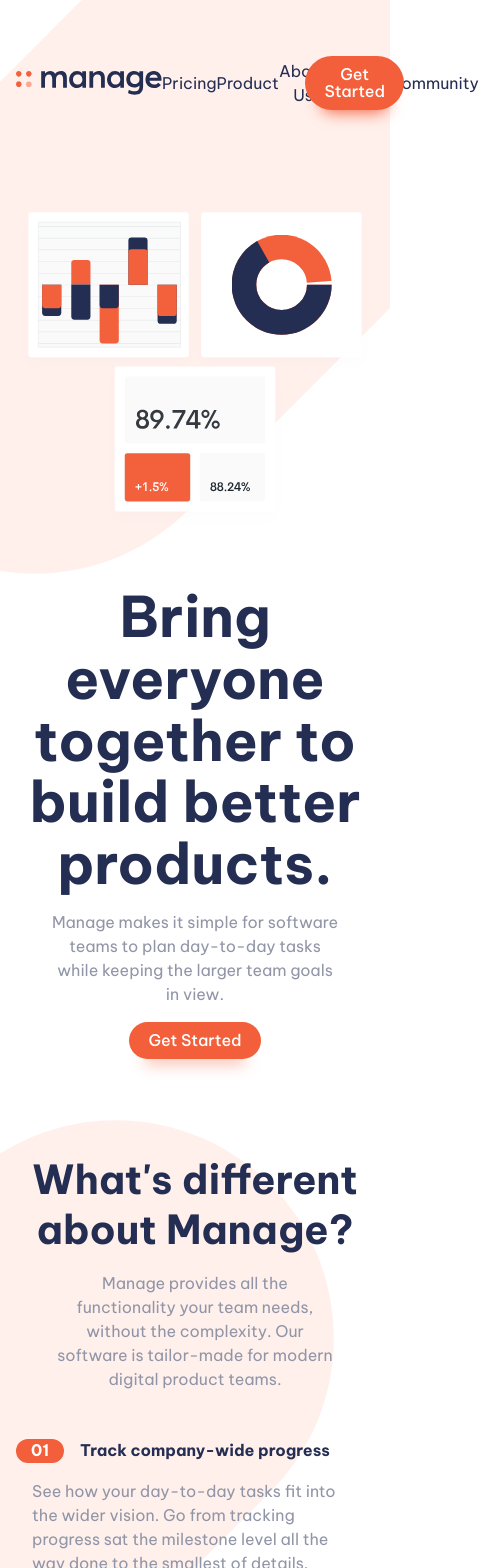
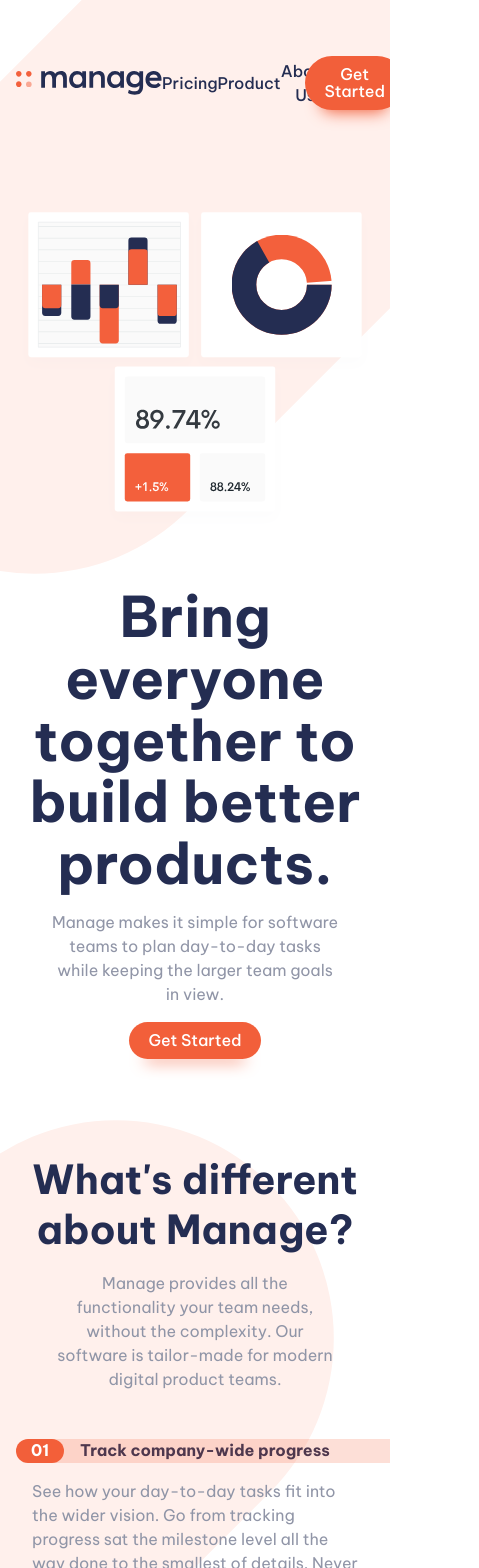
Before and after one commit to nicknahc/manage, a React (Create React App) app: page / in a window 390 px wide. Shown: the top 1568 px of the page, 479 px wide, since content can reach past the window. Built offline with nearby package versions, Linux system fonts and the light colour scheme.

Commit message:
mostly done and responsive

```diff
--- a/src/components/Features.js
+++ b/src/components/Features.js
@@ -15,7 +15,7 @@ function Features() {
           <ol className="numbered-list vertical-space-between">
             <li>
               <h3 className="numbered-item">Track company-wide progress</h3>
-              <p className="caption numbered-item-caption">
+              <p className="numbered-item-caption">
                 See how your day-to-day tasks fit into the wider vision. Go from
                 tracking progress sat the milestone level all the way done to
                 the smallest of details. Never lose sight of the bigger picture
@@ -24,7 +24,7 @@ function Features() {
             </li>
             <li>
               <h3 className="numbered-item">Advanced built-in reports</h3>
-              <p className="caption numbered-item-caption">
+              <p className="numbered-item-caption">
                 Set internal delivery estimates and track progress towards
                 company goals. Our customisable dashboard helps you build out
                 the reports you need to keep key stakeholders informed.
@@ -34,7 +34,7 @@ function Features() {
               <h3 className="numbered-item">
                 Everything you need in one place
               </h3>
-              <p className="caption numbered-item-caption">
+              <p className="numbered-item-caption">
                 Stop jumping from one service to another to communicate, store
                 files, track tasks, and share documents. Manage offers an
                 all-in-one team productivity solution.
--- a/src/components/Footer.js
+++ b/src/components/Footer.js
@@ -12,24 +12,49 @@ function Footer() {
         <div className="footer-logos">
           <img src={logo} width="146" height="24" />
           <ul className="media-links">
-            <img src={facebookLogo}></img>
-            <img src={youtubeLogo}></img>
-            <img src={twitterLogo}></img>
-            <img src={pinterestLogo}></img>
-            <img src={instagramLogo}></img>
+            <a>
+              <img src={facebookLogo}></img>
+            </a>
+
+            <a>
+              <img src={youtubeLogo}></img>
+            </a>
+            <a>
+              <img src={twitterLogo}></img>
+            </a>
+            <a>
+              <img src={pinterestLogo}></img>
+            </a>
+            <a>
+              <img src={instagramLogo}></img>
+            </a>
           </ul>
         </div>
         <div className="footer-links-wrapper">
           <ul className="footer-links">
-            <li className="footer-link">Home</li>
-            <li className="footer-link">Pricing</li>
-            <li className="footer-link">Products</li>
-            <li className="footer-link">About Us</li>
+            <li className="footer-link">
+              <a>Home</a>
+            </li>
+            <li className="footer-link">
+              <a>Pricing</a>
+            </li>
+            <li className="footer-link">
+              <a>Products</a>
+            </li>
+            <li className="footer-link">
+              <a>About Us</a>
+            </li>
           </ul>
           <ul className="footer-links">
-            <li className="footer-link">Careers</li>
-            <li className="footer-link">Community</li>
-            <li className="footer-link">Privacy Policy</li>
+            <li className="footer-link">
+              <a>Careers</a>
+            </li>
+            <li className="footer-link">
+              <a>Community</a>
+            </li>
+            <li className="footer-link">
+              <a>Privacy Policy</a>
+            </li>
             <li className="footer-link blank">_</li>
           </ul>
         </div>
--- a/src/components/Navbar.js
+++ b/src/components/Navbar.js
@@ -5,11 +5,21 @@ const Navbar = () => {
     <nav className="primary-header section-padding top-padding">
       <img src={logo} alt="manage logo" />
       <ul className="header-list">
-        <li>Pricing</li>
-        <li>Product</li>
-        <li>About Us</li>
-        <li>Careers</li>
-        <li>Community</li>
+        <li>
+          <a>Pricing</a>
+        </li>
+        <li>
+          <a>Product</a>
+        </li>
+        <li>
+          <a>About Us</a>
+        </li>
+        <li>
+          <a>Careers</a>
+        </li>
+        <li>
+          <a>Community</a>
+        </li>
       </ul>
       <button className="button">Get Started</button>
     </nav>
--- a/src/styles/App.css
+++ b/src/styles/App.css
@@ -248,6 +248,7 @@ textarea:not([rows]) {
 .App {
   position: relative;
   z-index: 1;
+  overflow-x: clip;
 }
 :root {
   --primary-clr: hsl(228, 39%, 23%);
@@ -271,6 +272,7 @@ textarea:not([rows]) {
 a {
   display: flex;
   height: min-content;
+  cursor: pointer;
 }
 ul {
   list-style: none;
@@ -278,13 +280,6 @@ ul {
 ol {
   list-style: none;
   counter-reset: item;
-}
-li {
-  counter-increment: item;
-  display: flex;
-  align-items: flex-start;
-  flex-direction: column;
-  row-gap: 1rem;
 }
 
 /* Make images easier to work with */
--- a/src/styles/CallToAction.css
+++ b/src/styles/CallToAction.css
@@ -42,4 +42,5 @@ h5 {
   background-position: bottom -30rem left 0, top -38.5rem right -25rem;
   background-repeat: no-repeat;
   opacity: 0.1;
+  pointer-events: none;
 }
--- a/src/styles/Features.css
+++ b/src/styles/Features.css
@@ -1,5 +1,8 @@
 .numbered-list > li {
   margin-bottom: 2rem;
+  counter-increment: item;
+  align-items: flex-start;
+  row-gap: 1rem;
 }
 
 .numbered-item:before {
@@ -17,12 +20,14 @@
   align-items: center;
 }
 .numbered-item {
-  display: relative;
+  position: relative;
+  width: 100%;
 }
 
 .numbered-item-caption {
-  padding-left: 5rem;
+  padding-left: 4rem;
   min-width: 90%;
+  color: var(--caption-clr);
 }
 h2 {
   font-weight: 700;
@@ -37,6 +42,20 @@ h3 {
     margin-top: 3rem;
   }
   .numbered-item-caption {
+    padding-top: 1rem;
     padding-left: 1rem;
+    padding-right: 1rem;
+    width: 100%;
+  }
+  .numbered-item:after {
+    position: absolute;
+    top: 0;
+    left: 2rem;
+    height: 100%;
+    width: 100%;
+    content: "";
+    background-color: var(--secondary-clr);
+    z-index: 2;
+    opacity: 0.2;
   }
 }
--- a/src/styles/Footer.css
+++ b/src/styles/Footer.css
@@ -22,6 +22,7 @@
 }
 .footer-link {
   color: white;
+  text-align: left;
   line-height: 1rem;
 }
 .footer-links {
```
